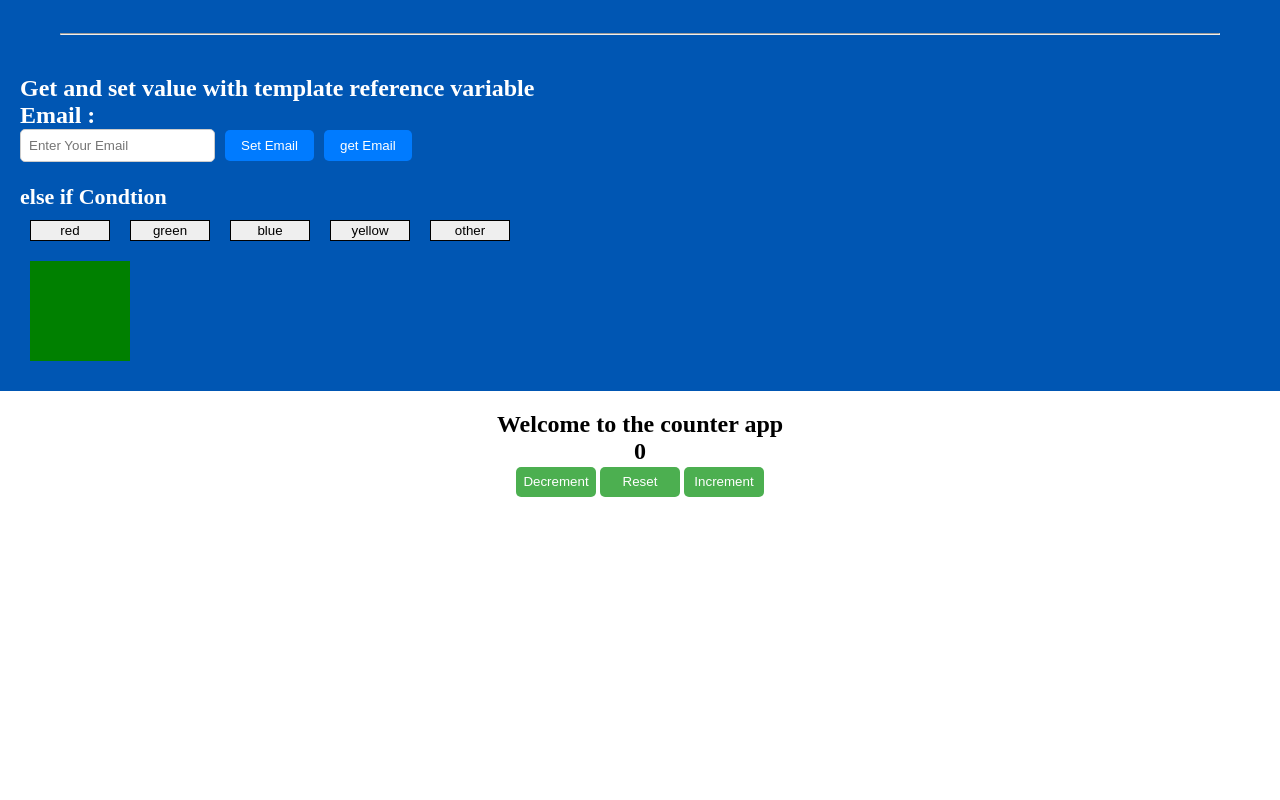
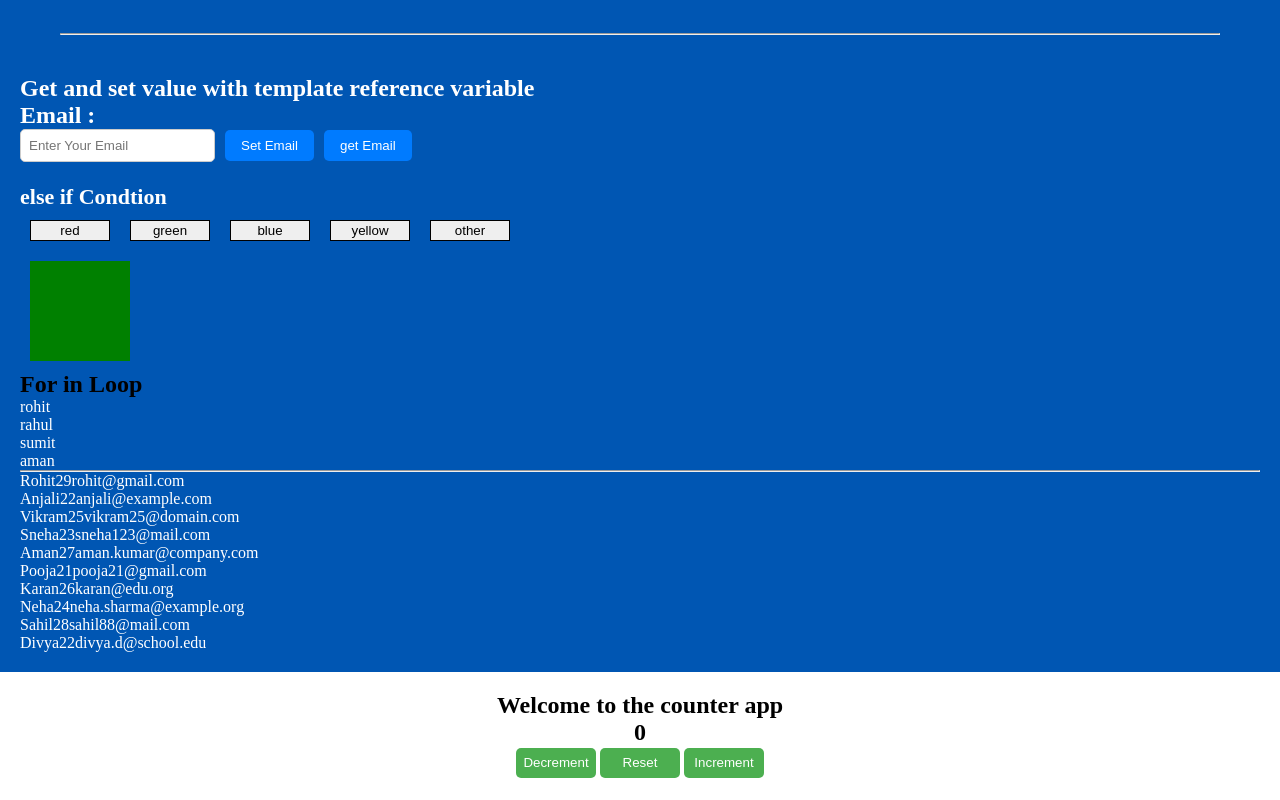
Before and after one commit to rohitbhure65/angular19, an Angular app: page / in a window 1280 px wide. Shown: the part 574-1374 px from the top of the page. Before the commit the page ends 1093 px from the top, so only its background shows below. Built offline with nearby package versions, Linux system fonts and the light colour scheme.

Commit message:
angular learning day 2

```diff
--- a/src/app/elseif/elseif.component.ts
+++ b/src/app/elseif/elseif.component.ts
@@ -6,6 +6,7 @@ import { Component } from '@angular/core';
   templateUrl: './elseif.component.html',
   styleUrl: './elseif.component.css'
 })
+
 export class ElseifComponent {
   title:string = "else if Condtion"
   color:number|string = 2;
--- /dev/null
+++ b/src/app/forin/forin.component.html
@@ -0,0 +1,15 @@
+<h1>{{title}}</h1>
+
+@for(item of users; track item){
+    <p style="color:white">{{item}}</p>
+}
+
+<hr>
+
+@for(student of students; track student.name){
+    <p>
+        <span style="color:white">{{student.name}}</span>
+        <span style="color:white">{{student.age}}</span>
+        <span style="color:white">{{student.email}}</span>
+    </p>
+}
--- /dev/null
+++ b/src/app/forin/forin.component.ts
@@ -0,0 +1,24 @@
+import { Component } from '@angular/core';
+
+@Component({
+  selector: 'app-forin',
+  standalone: true,
+  templateUrl: './forin.component.html',
+  styleUrl: './forin.component.css'
+})
+export class ForinComponent {
+  title:string = "For in Loop";
+  users:string []=["rohit","rahul","sumit","aman"];
+  students = [
+    { name: "Rohit", age: 29, email: "rohit@gmail.com" },
+    { name: "Anjali", age: 22, email: "anjali@example.com" },
+    { name: "Vikram", age: 25, email: "vikram25@domain.com" },
+    { name: "Sneha", age: 23, email: "sneha123@mail.com" },
+    { name: "Aman", age: 27, email: "aman.kumar@company.com" },
+    { name: "Pooja", age: 21, email: "pooja21@gmail.com" },
+    { name: "Karan", age: 26, email: "karan@edu.org" },
+    { name: "Neha", age: 24, email: "neha.sharma@example.org" },
+    { name: "Sahil", age: 28, email: "sahil88@mail.com" },
+    { name: "Divya", age: 22, email: "divya.d@school.edu" }
+  ];
+}
--- a/src/app/signup/signup.component.html
+++ b/src/app/signup/signup.component.html
@@ -25,4 +25,5 @@
   </form>
   <app-getandset></app-getandset>
   <app-elseif></app-elseif>
+  <app-forin></app-forin>
 </section>
--- a/src/app/signup/signup.component.ts
+++ b/src/app/signup/signup.component.ts
@@ -1,10 +1,11 @@
 import { Component } from '@angular/core';
 import { GetAndSetComponent } from '../getandset/getandset.component';
 import { ElseifComponent } from '../elseif/elseif.component';
+import { ForinComponent } from '../forin/forin.component';
 
 @Component({
   selector: 'app-signup',
-  imports: [GetAndSetComponent,ElseifComponent],
+  imports: [GetAndSetComponent,ElseifComponent,ForinComponent],
   templateUrl: './signup.component.html',
   styleUrls: ['./signup.component.css']
 })
```
Also changed, not shown: src/app/forin/forin.component.css (added), 1 other file (tests, documents, lock files or other folders).
